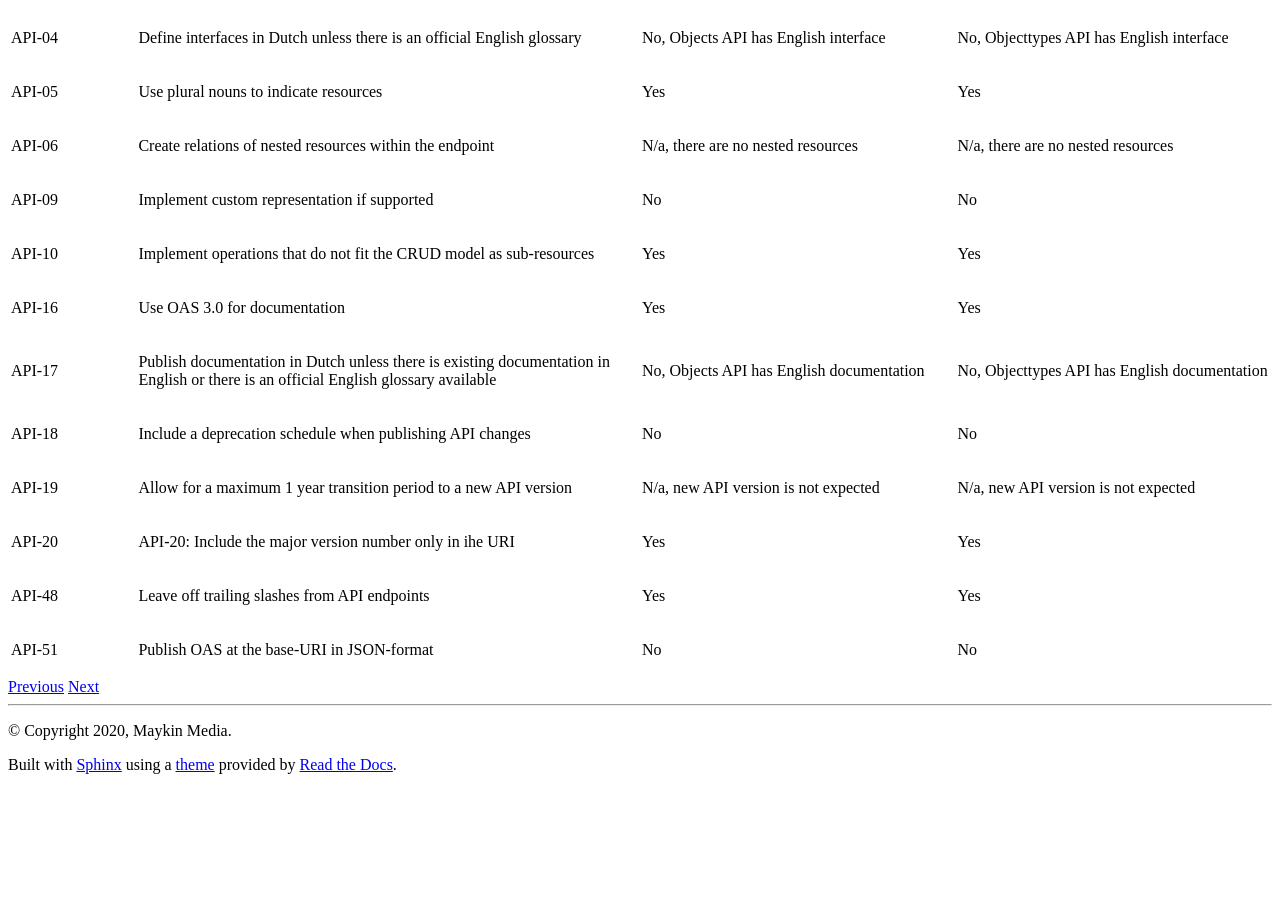
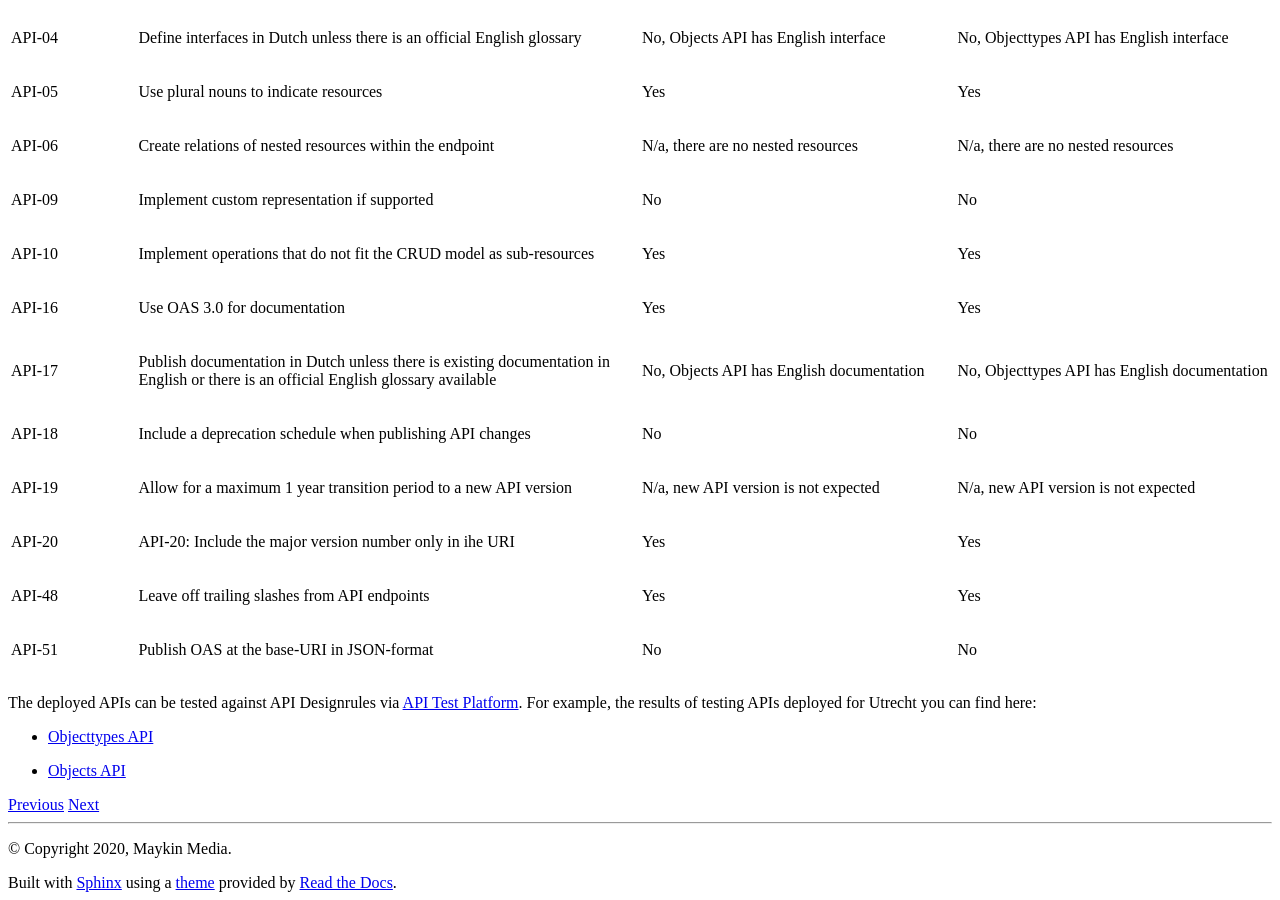
Before and after one commit to maykinmedia/objects-api, a Sphinx documentation site: the page built from docs/api/principles.rst, in a window 1280 px wide and 900 px high, scrolled down 971 px. Built offline with Sphinx 7.4.7 and the Read the Docs theme 2.0.0, drawn with Linux system fonts in a browser that asks for light colours; before the commit the page ends 1753 px from its top, so only the background shows below that.

Commit message:
:memo: add links to testing agains API design rules in API Test Platform

```diff
--- a/docs/api/principles.rst
+++ b/docs/api/principles.rst
@@ -28,5 +28,14 @@ defined in `API Designrules`_, which is a part of `Nederlandse API Strategie`_.
    API-51,Publish OAS at the base-URI in JSON-format,No,No
 
 
+The deployed APIs can be tested against API Designrules via `API Test Platform`_.
+For example, the results of testing APIs deployed for Utrecht you can find here:
+
+- `Objecttypes API`_
+- `Objects API`_
+
 .. _`API Designrules`: https://docs.geostandaarden.nl/api/API-Designrules/
 .. _`Nederlandse API Strategie`: https://docs.geostandaarden.nl/api/API-Strategie/
+.. _`API Test Platform`: https://api-test.nl/
+.. _`Objecttypes API`: https://api-test.nl/design_rules/a7cc7393-f34f-44e6-b430-4cd494f1e7a9/
+.. _`objects API`: https://api-test.nl/design_rules/3afb790b-c0aa-41ff-bca6-295a909cab7e/
```
